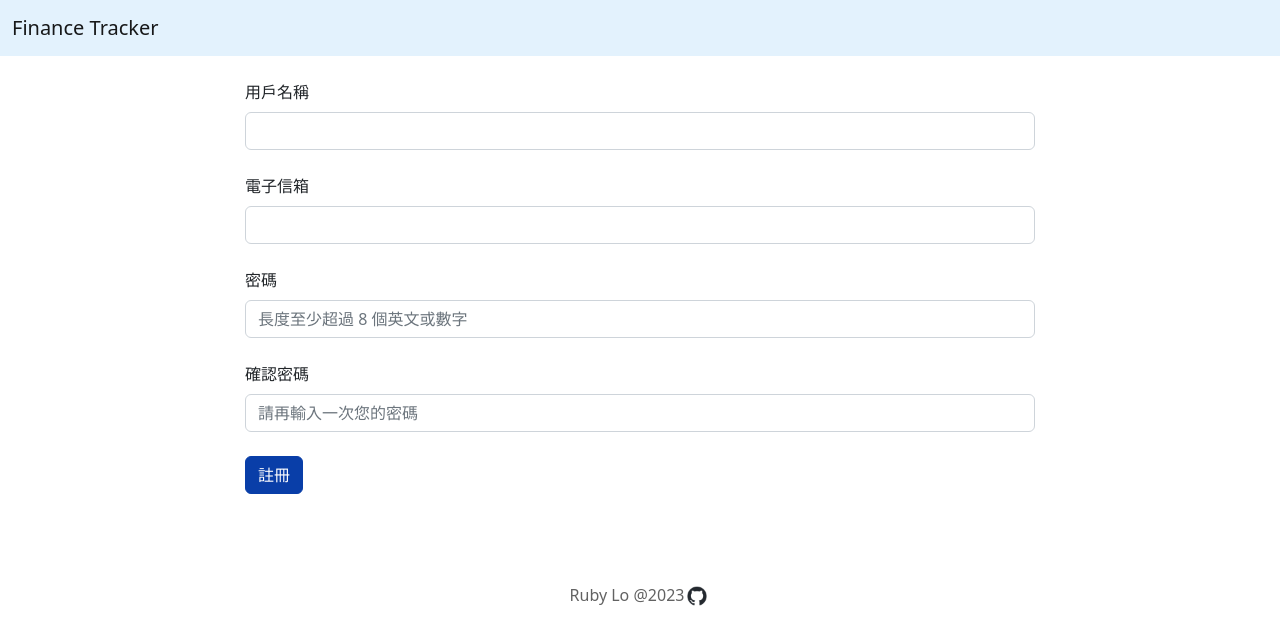
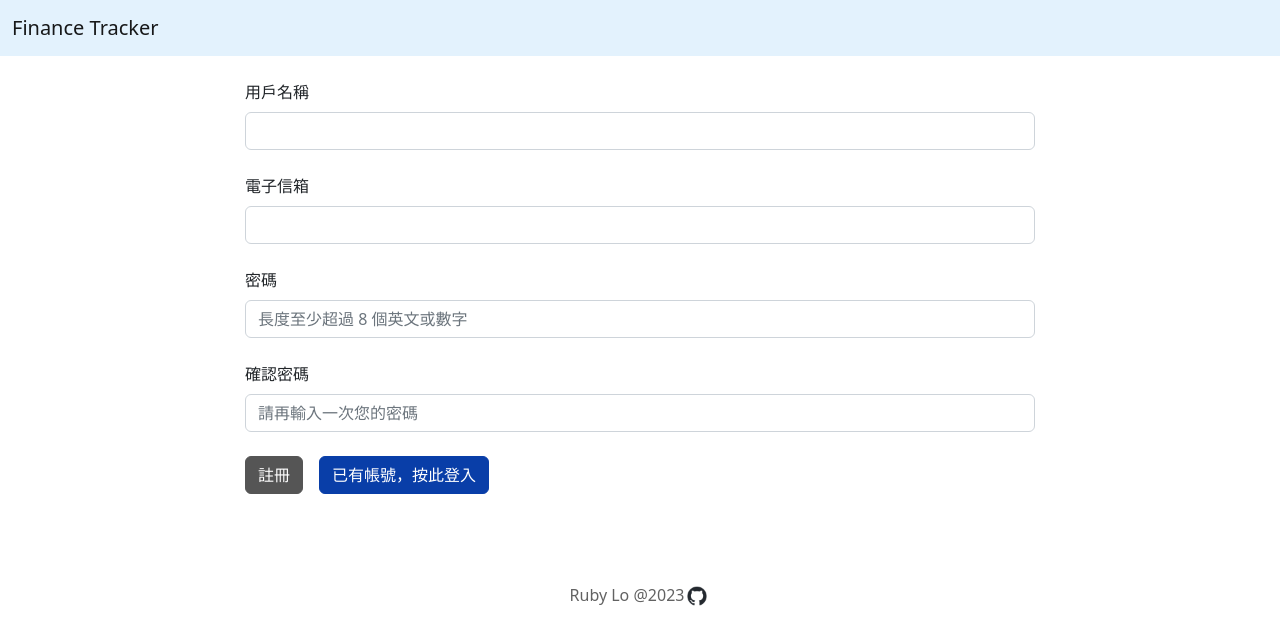
Before and after one commit to rubylo718/finance-tracker-client, a Next.js app: page /users/register in a window 1280 px wide. Shown: the top 644 px of the page. Built offline with nearby package versions, Linux system fonts and the light colour scheme.

Commit message:
feat: add button to navigate user between login and register pages

```diff
--- a/src/components/RegisterComponent.js
+++ b/src/components/RegisterComponent.js
@@ -1,5 +1,6 @@
 import { useState, useEffect } from 'react'
 import { useRouter } from 'next/router'
+import Link from 'next/link'
 import AuthService from '../services/auth.service'
 import Toast from '../utils/toast-helper'
 import { useAuth } from '@/contexts/AuthContext'
@@ -121,9 +122,14 @@ const RegisterComponent = () => {
 						/>
 					</div>
 					<br />
-					<button type="submit" className="btn btn-primary">
+					<button type="submit" className="btn btn-dark">
 						註冊
 					</button>
+					<Link href="/users/login" className="mx-3">
+							<button type="button" className="btn btn-primary">
+							  已有帳號，按此登入
+							</button>
+						</Link>
 				</form>
 			</div>
 		</div>
--- a/src/styles/customBootstrap.scss
+++ b/src/styles/customBootstrap.scss
@@ -6,6 +6,6 @@ $theme-colors: (
 	'warning': #f5ddad,
 	'danger': #ff0000,
 	'light': #e0e1d4,
-	'dark': #000103,
+	'dark': #555555,
 );
 @import '/node_modules/bootstrap/scss/bootstrap.scss';
```
Also changed, not shown: src/components/LoginComponent.js (+7 -0 lines).
